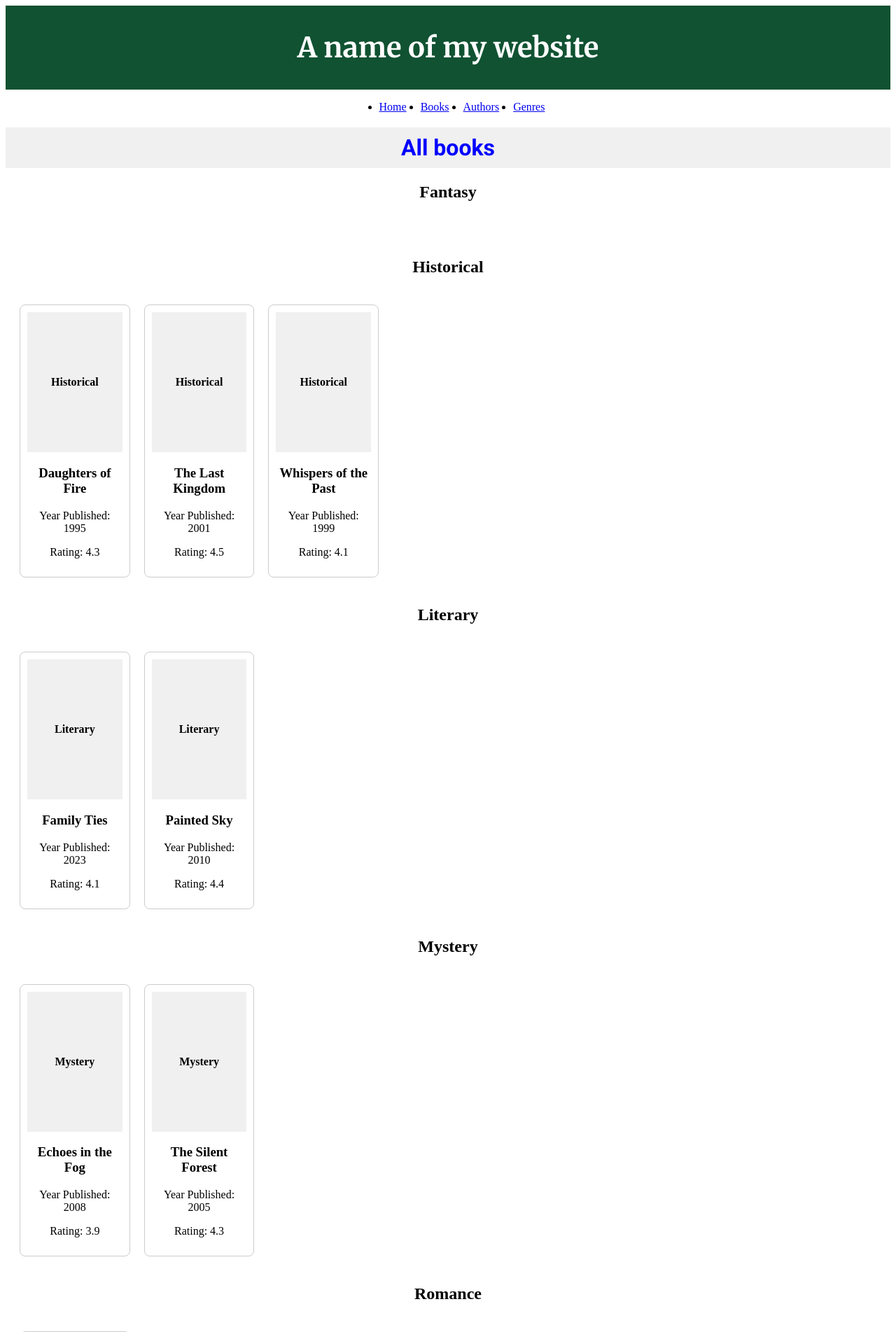
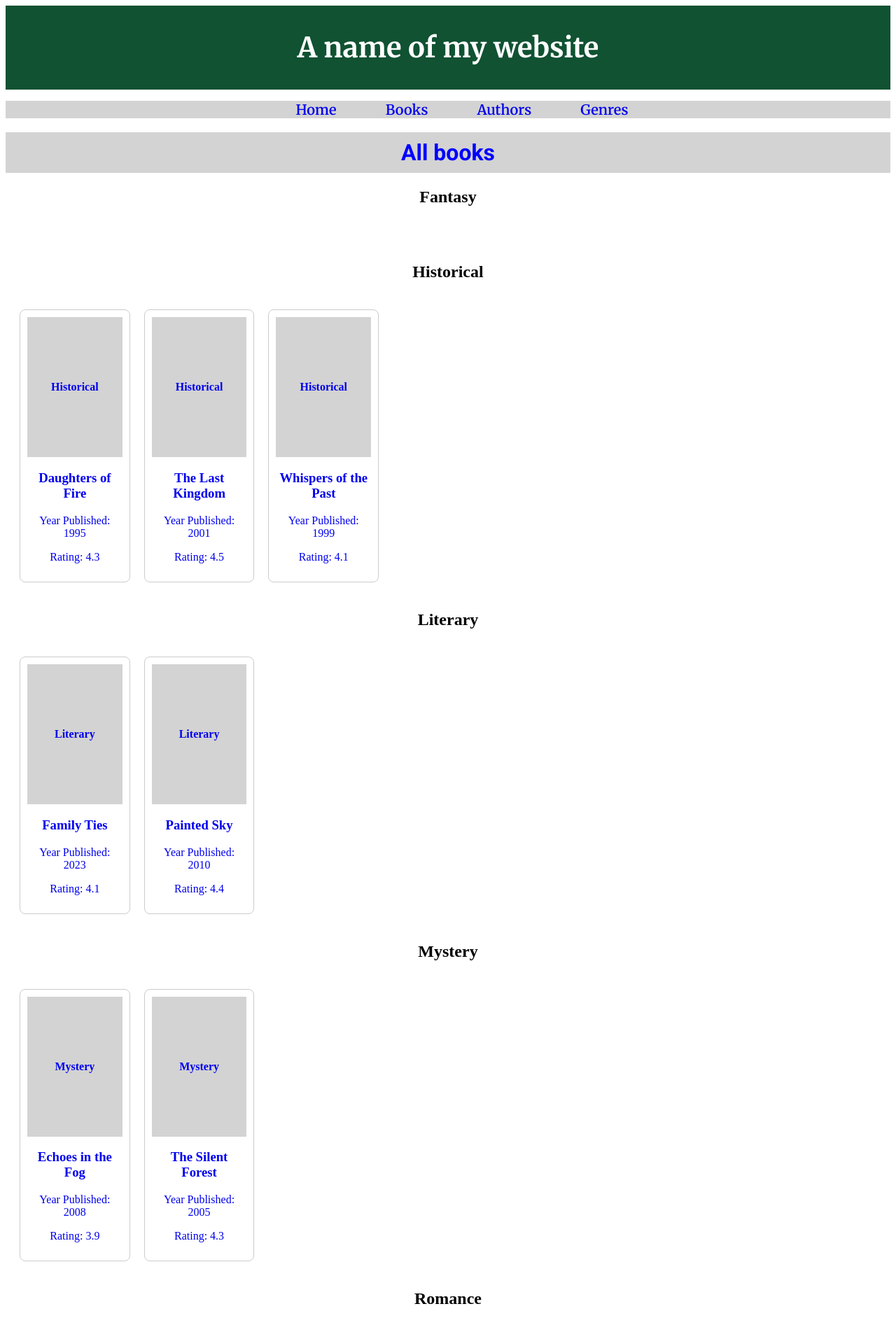
Before and after one commit to bhs-24505/Books_project, a Flask app: page /books in a window 1280 px wide. Shown: the top 1903 px of the page at 70% size. Run offline with Flask 3, Linux system fonts and the light colour scheme; data comes from the database, SQL or seed files in the repository.

Commit message:
linking all books page to book detail pages, adding css

```diff
--- a/routes.py
+++ b/routes.py
@@ -80,6 +80,11 @@ def genres():
     return render_template("genres.html", title='Genres', genres=genres)
 
 
+@app.errorhandler(404)
+def page_not_found(error):
+    return render_template("404.html"), 404
+
+
 @app.route('/pet_rocks/<int:id>')
 def pet_rocks(id):
     return render_template('pet_rocks.html', id=id)
--- a/static/css/style.css
+++ b/static/css/style.css
@@ -5,7 +5,7 @@ h1 {
     font-family: 'roboto';
     text-align: center;
     margin-top: 20px;
-    background-color: #f0f0f0;
+    background-color: #D3D3D3;
     padding: 10px;
 }
 
@@ -44,8 +44,12 @@ header {
     padding: 10px;
 }
 
+.book-card a{
+    text-decoration: none; /* Removing underline */
+}
+
 .book-cover {
-    background-color: #f0f0f0;
+    background-color: #D3D3D3;
     height: 200px;
     display: flex; /* Makes the container a flexbox */
     align-items: center; /* Vertical alignment */
@@ -74,8 +78,24 @@ header {
     padding: 10px;
 }
 
+nav{
+    background-color: #D3D3D3;
+}
+
 nav ul{
     display: flex; /* Make the list a flexbox so links can sit beside each other */
     justify-content: center; /* Center the links horizontally */
-    gap:20px;
+    gap:70px;
+    list-style: none; /* Removing Bullet points */
 }
+
+nav a{
+    text-decoration: none; /* Removing underline */
+    font-size: 20px;
+    font-family: 'merriweather';
+    font-weight: 600;
+}
+
+.all-genres{
+    text-align: center;
+}
--- a/templates/404.html
+++ b/templates/404.html
@@ -0,0 +1,4 @@
+{% extends "layout.html" %}
+{% block content %}
+
+{% endblock %}
--- a/templates/books.html
+++ b/templates/books.html
@@ -8,10 +8,12 @@
     {% for book in books %} <!-- Looping through all books -->
         {% if book[5] == genre[1] %} <!-- If loop - if book.genre.name = genre.name -->
         <div class="book-card">
+            <a href="{{ url_for('book_by_id', id=book[0]) }}"> <!-- Create an url connecting to books detail page based on id -->
             <div class="book-cover">{{ genre[1] }}</div> <!-- Replace with actual image later -->
             <h3>{{ book[1] }}</h3>
             <p>Year Published: {{ book[3] }}</p>
             <p>Rating: {{ book[4] }}</p> <!-- Year and rating -->
+            </a>
         </div>
         {% endif %}
     {% endfor %}
```
